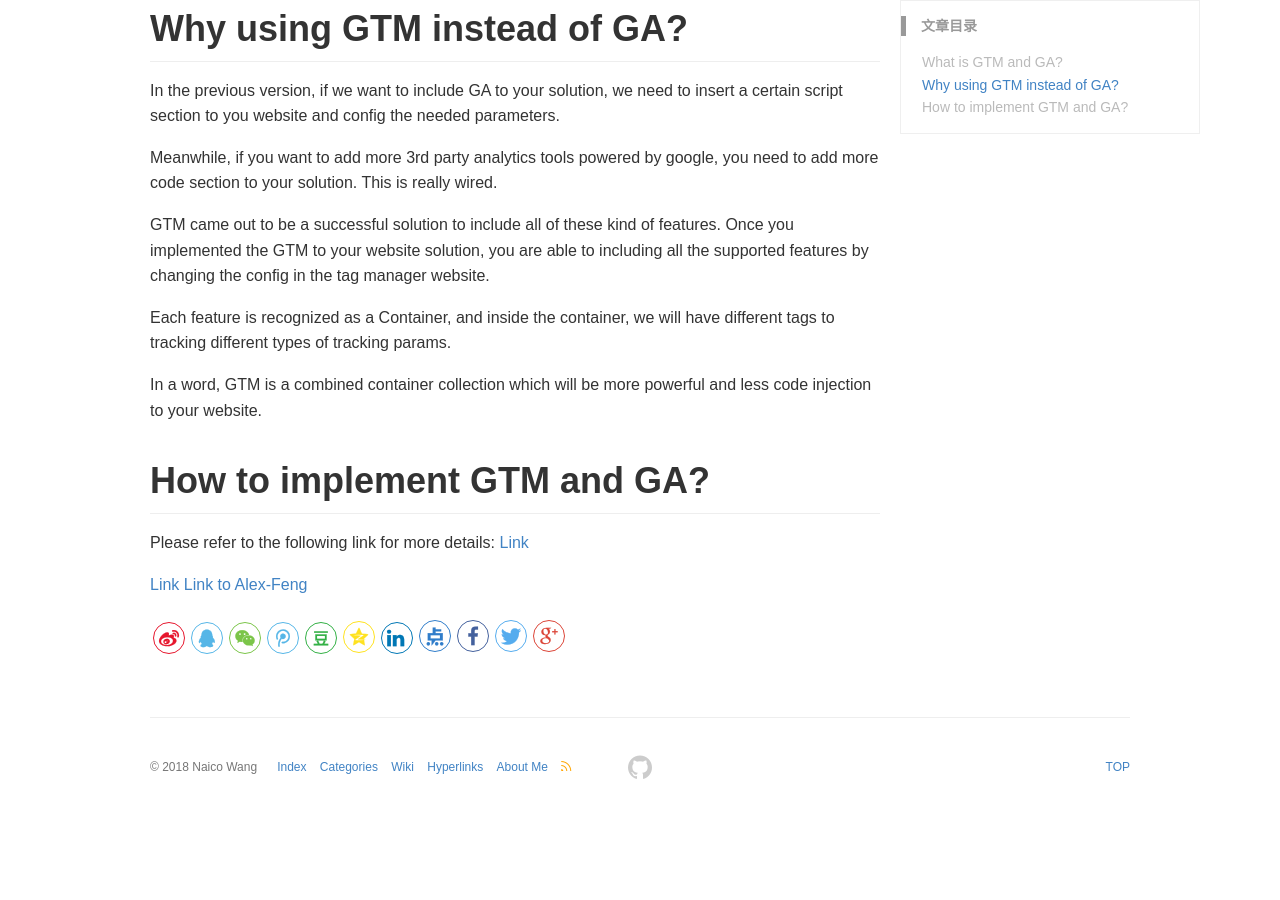
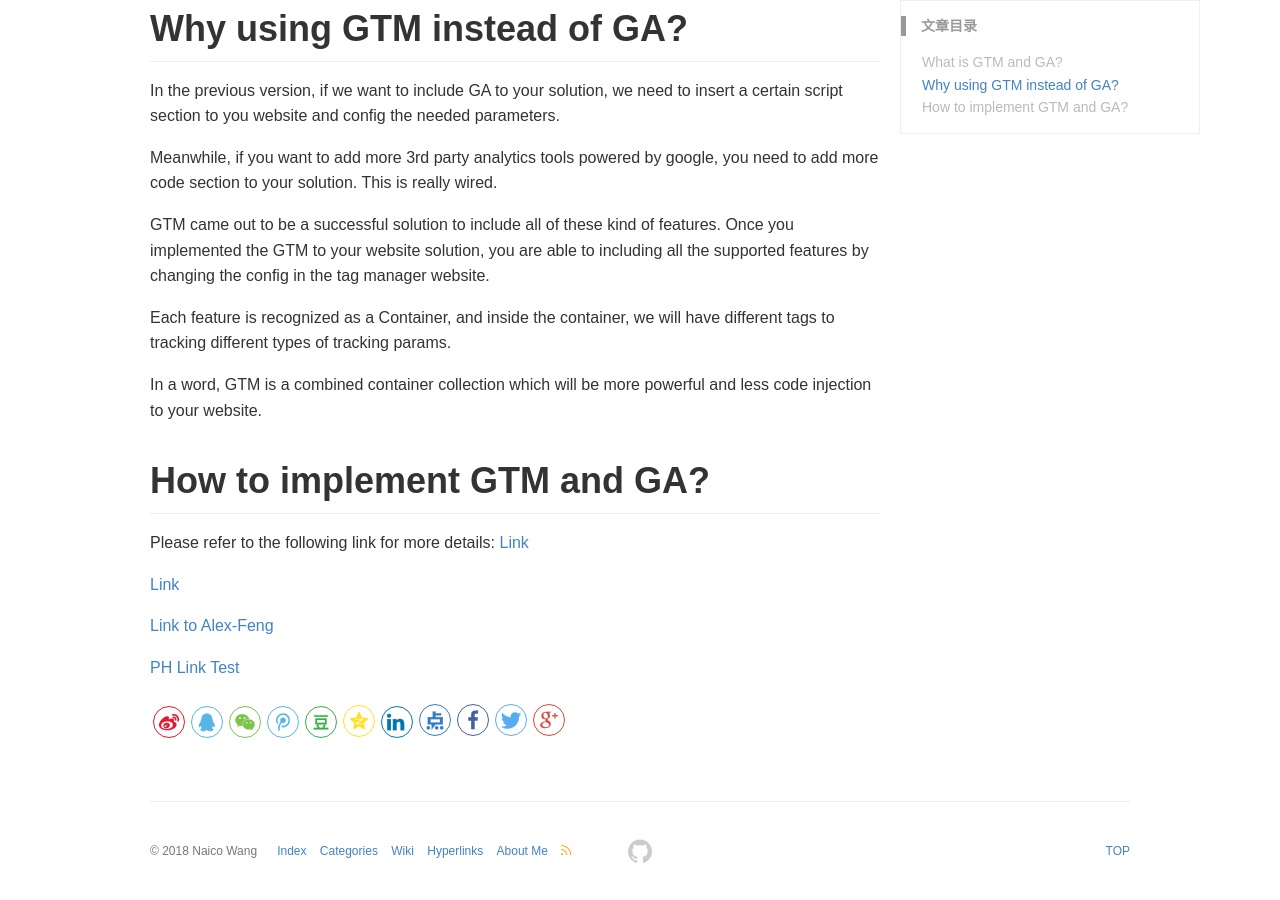
Before and after one commit to Naico/naico.github.io, a Jekyll site: the page built from _posts/2018-01-10-GoogleTagManager.md, in a window 1280 px wide and 900 px high, scrolled down 878 px. Built offline with Jekyll 4.4.1, drawn with Linux system fonts in a browser that asks for light colours; before the commit the page ends 1694 px from its top, so only the background shows below that.

Commit message:
Update 2018-01-10-GoogleTagManager.md

```diff
--- a/_posts/2018-01-10-GoogleTagManager.md
+++ b/_posts/2018-01-10-GoogleTagManager.md
@@ -42,4 +42,7 @@ Please refer to the following link for more details:
 [Link](https://support.google.com/tagmanager/answer/6102821?hl=en&ref_topic=3441530)
 
 [Link](http://westore.farfetch.cn/home?utm_source=analystics_test&utm_medium=referral&utm_campaigns=FF_PROMO_TEST)
+
 [Link to Alex-Feng](http://www.alex-feng.com/home?utm_source=wechat&utm_medium=affiliate&utm_campaign=PHCN)
+
+[PH Link Test](http://www.alex-feng.com/home?clickref=1101l4DeH6ir&utm_source=test_george&utm_medium=affiliate&utm_campaign=PHCN&utm_term=CNNetwork&pid=performancehorizon_int&c=test_george&clickid=1101l4DeH6ir&af_siteid=1100l17836&af_sub_siteid=1011l267&af_cost_model=CPA&af_channel=affiliate&is_retargeting=true)
```
